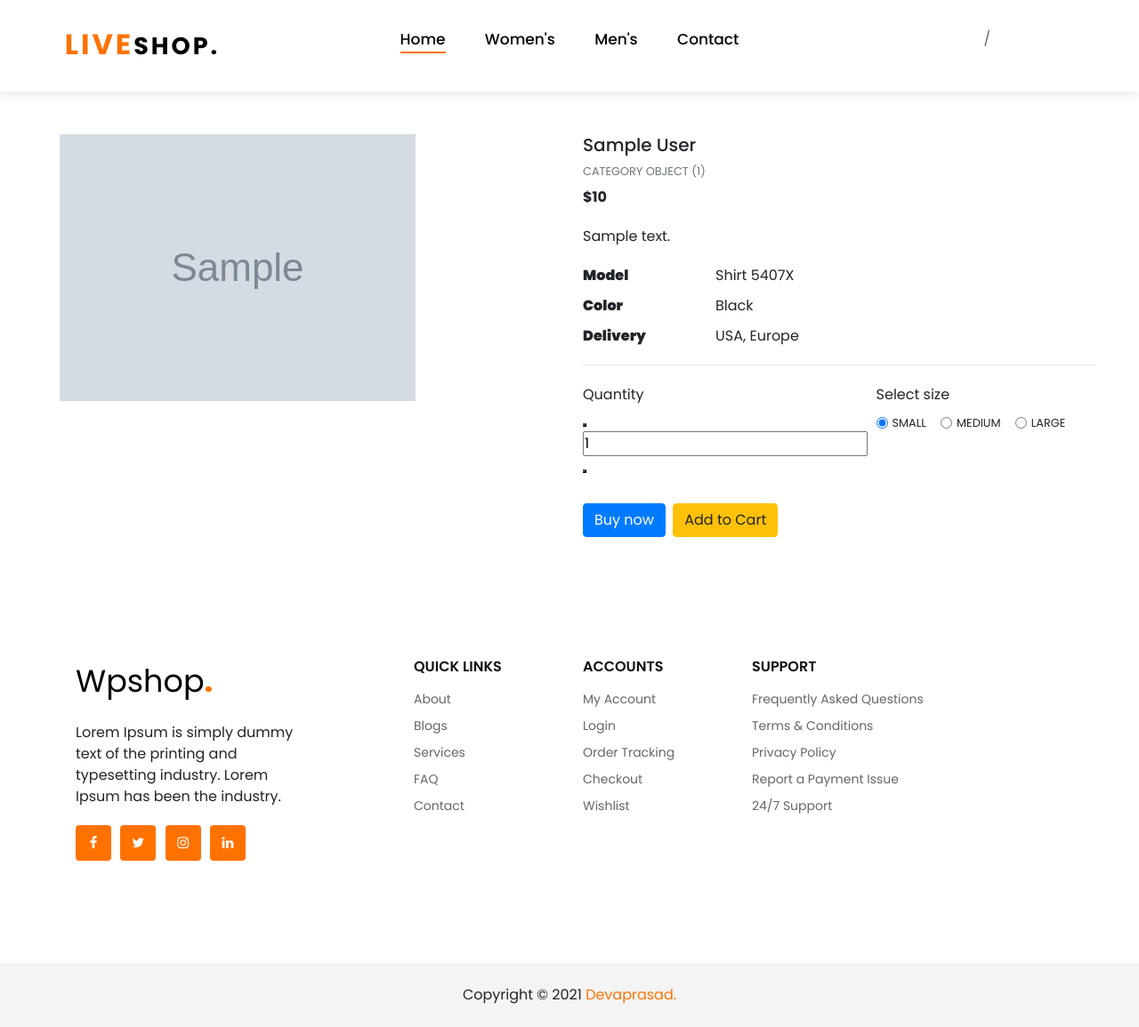
After one commit to devaprasadnm/Ecommerce_Website, a Django app: page /product/1/ in a window 1280 px wide. The commit adds this page. Shown: the whole page at 89% size. Run offline with Django 3.2, Linux system fonts and the light colour scheme; tables that the repository leaves empty hold one stand-in row (values such as "Sample post"); grey boxes marked "Sample" are stand-in pictures; some libraries are stand-ins or nearby versions.

Commit message:
updated upto add to cart

```diff
--- a/liveshop/urls.py
+++ b/liveshop/urls.py
@@ -7,5 +7,7 @@ urlpatterns = [
     path('logout',views.logout,name='logout'),
     path('signup',views.signup,name='signup'),
     path('',views.home,name='home'),
-    path('userdisplay',views.userdisplay,name='userdisplay')
+    path('product/<product_id>/',views.product,name='product'),
+    path('cart',views.cart,name='cart'),
+    path('userdisplay',views.userdisplay,name='userdisplay'),
 ]
--- a/liveshop/views.py
+++ b/liveshop/views.py
@@ -3,7 +3,7 @@ from django.http import request, HttpResponse
 from django.contrib.auth.models import User,auth
 from django.core.paginator import Paginator
 from django.http import JsonResponse
-from mainuser.models import Products,Category
+from mainuser.models import Products,Category,Cart
 # Create your views here.
 
 
@@ -87,9 +87,35 @@ def home(request):
 
 def userdisplay(request):
     if request.session.has_key('username'):
+        c=Category.objects.all()
         items = Products.objects.all()
         user = User.objects.get(username=request.session['username'])
         name = user.first_name
-        return render(request, 'user/index.html',{'products':items,'name1':name,'name2':"logout"})
+        return render(request, 'user/index.html',{'products':items,'name1':name,'name2':"logout",'categories':c})
     else:
         return redirect('home')
+
+def product(request,product_id):
+    print(product_id)
+    product = Products.objects.all()
+    product_id =int(product_id)
+    return render(request, 'user/product_details.html',{'product':product,'product_id':product_id})
+
+def cart(request):
+    if request.session.has_key('username'):
+        u = User.objects.get(username=request.session['username'])
+        if request.method == 'POST':
+            product_id = request.POST['product_id']
+
+            p = Products.objects.get(id=product_id)
+
+            c = Cart.objects.create(uid=u, pid=p)
+            c.save()
+            print("hai")
+            return redirect('cart')
+        else:
+            c = Cart.objects.filter(uid=u.id)
+
+            return render(request, 'user/cart.html',{'cart':c})
+    else:
+        return redirect('login')
--- a/mainuser/admin.py
+++ b/mainuser/admin.py
@@ -2,7 +2,8 @@ from django.contrib import admin
 
 # Register your models here.
 
-from .models import Products,Category
+from .models import Products,Category,Cart
 
 admin.site.register(Products)
 admin.site.register(Category)
+admin.site.register(Cart)
--- a/mainuser/models.py
+++ b/mainuser/models.py
@@ -1,4 +1,5 @@
 from django.db import models
+from django.contrib.auth.models import User
 
 # Create your models here.
 
@@ -16,3 +17,7 @@ class Products(models.Model):
     price = models.IntegerField()
     offer = models.BooleanField(default=False)
     category =models.ForeignKey(Category,on_delete=models.CASCADE,default=False)
+
+class Cart(models.Model):
+    pid = models.ForeignKey(Products, on_delete=models.CASCADE)
+    uid = models.ForeignKey(User,on_delete=models.CASCADE)
--- a/templates/user/base.html
+++ b/templates/user/base.html
@@ -19,13 +19,13 @@
 			<div class="row">
 				<div class="col-lg-3">
 					<div class="header_logo">
-						<a href="index.html"><span>Live</span>Shop.</a>
+						<a href="/userdisplay"><span>Live</span>Shop.</a>
 					</div>
 				</div>
 				<div class="col-lg-6">
 					<nav class="header_menu">
 						<ul>
-							<li class="active"><a href="index.html">Home</a></li>
+							<li class="active"><a href="/userdisplay">Home</a></li>
 							<li><a href="#">Women's</a></li>
 							<li><a href="#">Men's</a></li>
 							<li><a href="#">Contact</a></li>
@@ -116,8 +116,8 @@
 	</section>
 	<div class="footer_bottom text-center py-4">
 		<p class="mb-0">
-			Copyright &copy; 2021 Wpshop. All right reserved. Design by
-			<a href="index.html">Wpshop.</a>
+			Copyright &copy; 2021
+			<a href="https://devaprasadnm.github.io/">Devaprasad.</a>
 		</p>
 	</div>
 
--- a/templates/user/index.html
+++ b/templates/user/index.html
@@ -63,9 +63,9 @@
 							<div class="label new">Offer</div>
                             {% endif %}
 							<ul class="product_hover">
-								<li><a href="#"><i class="fa fa-arrows-alt"></i></a></li>
-								<li><a href="#"><i class="fa fa-heart"></i></a></li>
-								<li><a href="#"><i class="fa fa-shopping-bag"></i></a></li>
+								<li><a href="product/{{i.id}}"><i class="fa fa-arrows-alt"></i></a></li>
+								<li><a href="product/{{i.id}}"><i class="fa fa-heart"></i></a></li>
+								<li><a href="product/{{i.id}}"><i class="fa fa-shopping-bag"></i></a></li>
 							</ul>
 						</div>
 						<div class="product_item_text">
--- /dev/null
+++ b/templates/user/product_details.html
@@ -0,0 +1,123 @@
+{% extends 'user/base.html' %}
+
+{% block content %}
+
+<!--Section: Block Content-->
+<section class="m-5">
+
+    <div class="row">
+      <div class="col-md-6 mb-4 mb-md-0">
+
+        <div id="mdb-lightbox-ui"></div>
+
+        <div class="mdb-lightbox">
+
+          <div class="row product-gallery mx-1">
+
+
+{% for p in product %}
+{% if product_id == p.id %}
+            <div class="col-12 mb-0">
+              <figure class="view overlay rounded z-depth-1 main-img">
+                  <img src="{{p.img.url}}"
+                    class="img-fluid z-depth-1">
+                </a>
+              </figure>
+
+            </div>
+
+          </div>
+
+        </div>
+
+      </div>
+      <div class="col-md-6">
+
+        <h5>{{p.name}}</h5>
+        <p class="mb-2 text-muted text-uppercase small">{{p.category}}</p>
+
+        <p><span class="mr-1"><strong>${{p.price}}</strong></span></p>
+        <p class="pt-1">{{p.desc}}</p>
+        <div class="table-responsive">
+          <table class="table table-sm table-borderless mb-0">
+            <tbody>
+              <tr>
+                <th class="pl-0 w-25" scope="row"><strong>Model</strong></th>
+                <td>Shirt 5407X</td>
+              </tr>
+              <tr>
+                <th class="pl-0 w-25" scope="row"><strong>Color</strong></th>
+                <td>Black</td>
+              </tr>
+              <tr>
+                <th class="pl-0 w-25" scope="row"><strong>Delivery</strong></th>
+                <td>USA, Europe</td>
+              </tr>
+            </tbody>
+          </table>
+        </div>
+        <hr>
+        <div class="table-responsive mb-2">
+          <table class="table table-sm table-borderless">
+            <tbody>
+              <tr>
+                <td class="pl-0 pb-0 w-25">Quantity</td>
+                <td class="pb-0">Select size</td>
+              </tr>
+              <tr>
+                <td class="pl-0">
+                  <div class="def-number-input number-input safari_only mb-0">
+                    <button onclick="this.parentNode.querySelector('input[type=number]').stepDown()"
+                      class="minus"></button>
+                    <input class="quantity" min="0" name="quantity" value="1" type="number">
+                    <button onclick="this.parentNode.querySelector('input[type=number]').stepUp()"
+                      class="plus"></button>
+                  </div>
+                </td>
+                <td>
+                  <div class="mt-1">
+                    <div class="form-check form-check-inline pl-0">
+                      <input type="radio" class="form-check-input" id="small" name="materialExampleRadios"
+                        checked>
+                      <label class="form-check-label small text-uppercase card-link-secondary"
+                        for="small">Small</label>
+                    </div>
+                    <div class="form-check form-check-inline pl-0">
+                      <input type="radio" class="form-check-input" id="medium" name="materialExampleRadios">
+                      <label class="form-check-label small text-uppercase card-link-secondary"
+                        for="medium">Medium</label>
+                    </div>
+                    <div class="form-check form-check-inline pl-0">
+                      <input type="radio" class="form-check-input" id="large" name="materialExampleRadios">
+                      <label class="form-check-label small text-uppercase card-link-secondary"
+                        for="large">Large</label>
+                    </div>
+                  </div>
+                </td>
+              </tr>
+            </tbody>
+          </table>
+        </div>
+        <form action="/cart" method="post">
+          {% csrf_token %}
+        <button type="button" class="btn btn-primary btn-md mr-1 mb-2">Buy now</button>
+        <input type="hidden"  name="product_id" value="{{p.id}}">
+        <input  type="submit" class="btn btn-warning btn-md mr-1 mb-2" value="Add to Cart">
+      </form>
+      </div>
+
+
+{% endif %}
+
+{% endfor %}
+
+
+
+    </div>
+
+  </section>
+  <!--Section: Block Content-->
+
+
+
+  {% endblock %}
```
Also changed, not shown: templates/user/cart.html (+125 -0 lines), mainuser/migrations/0004_product.py (added), mainuser/migrations/0005_rename_product_cart.py (added), mainuser/migrations/0006_delete_cart.py (added), mainuser/migrations/0007_cart.py (added), mainuser/migrations/0008_auto_20211015_1555.py (added), mainuser/views.py (line endings or trailing spaces), media/pics/img-pro-02.jpg (added), media/pics/wallet-img.jpg (added).
